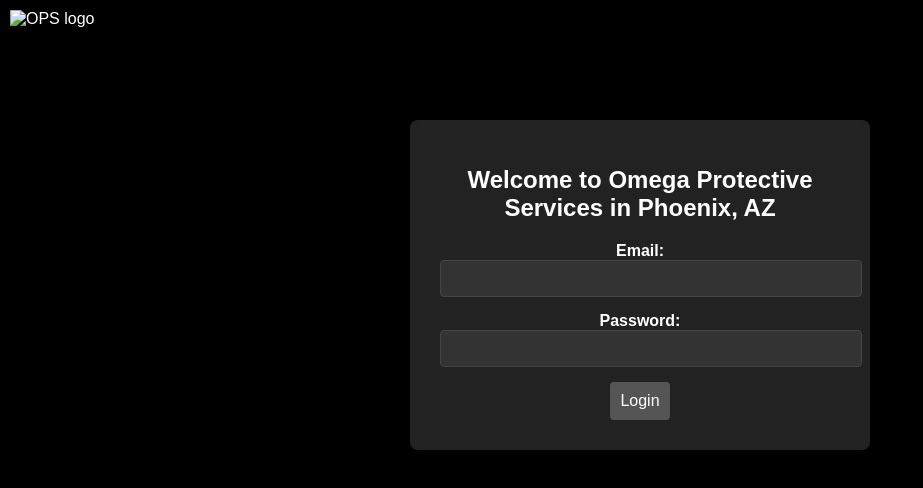
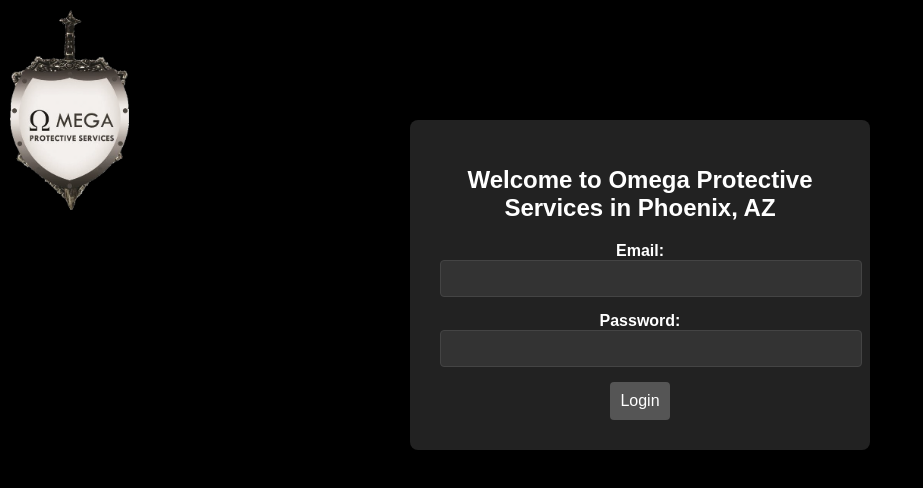
Before and after one commit to sfulm45/OPSLOG, a plain HTML site: page index.html in a window 1280 px wide. Shown: the whole page, without its empty margins (0-923 px from the left). Drawn offline with Linux system fonts and the light colour scheme.

Commit message:
Update index.html

```diff
--- a/index.html
+++ b/index.html
@@ -74,7 +74,7 @@
 </head>
 <body>
   <!-- Fixed OPS logo in the upper left-hand corner -->
-  <img id="OPS-Logo" src="./Images/OPS Logo (Without Border).png" alt="OPS logo">
+  <img id="OPS-Logo" src="./OPS Logo (Without Border).png" alt="OPS logo">
 
   <div class="login-container">
     <h1>Welcome to Omega Protective Services in Phoenix, AZ</h1>
```
